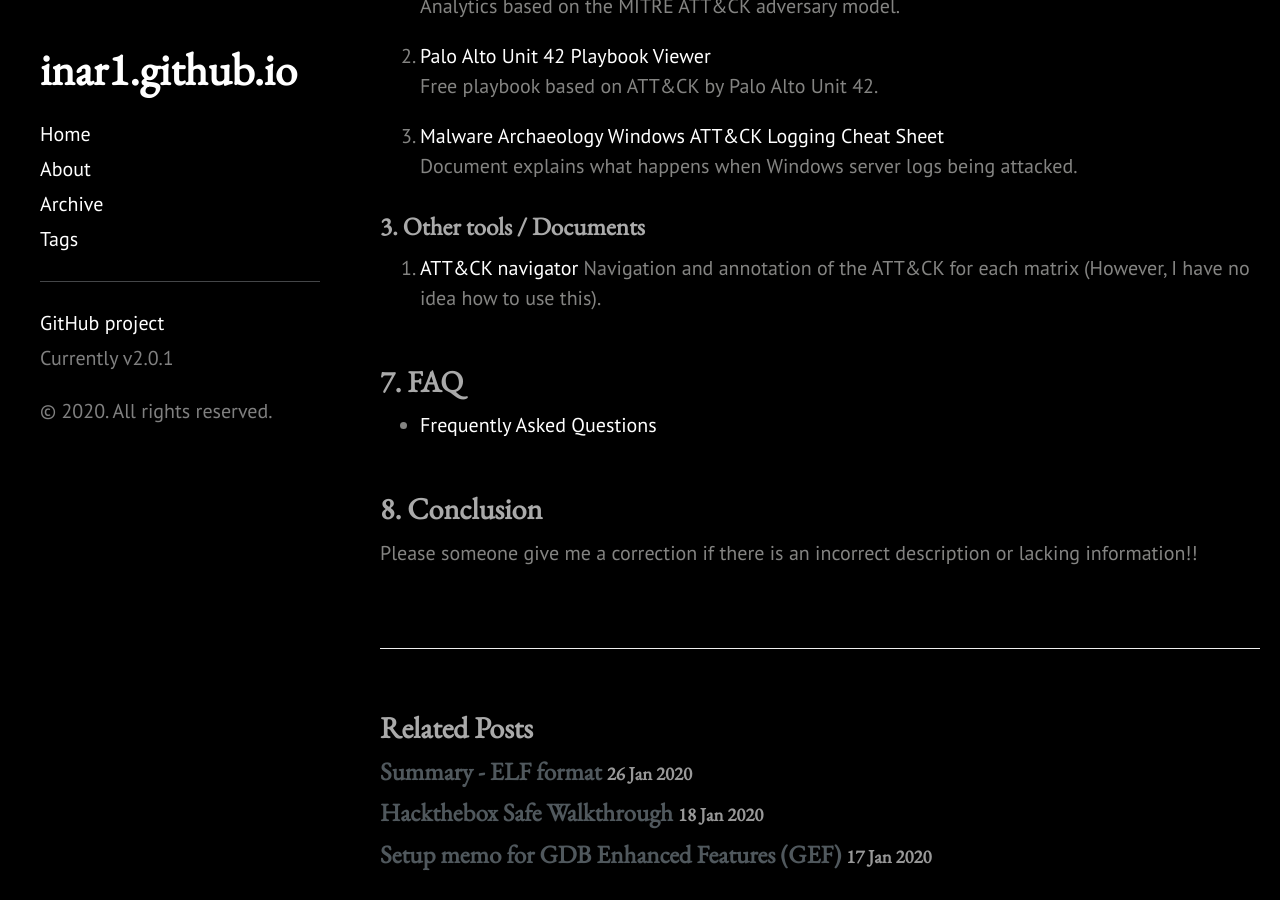
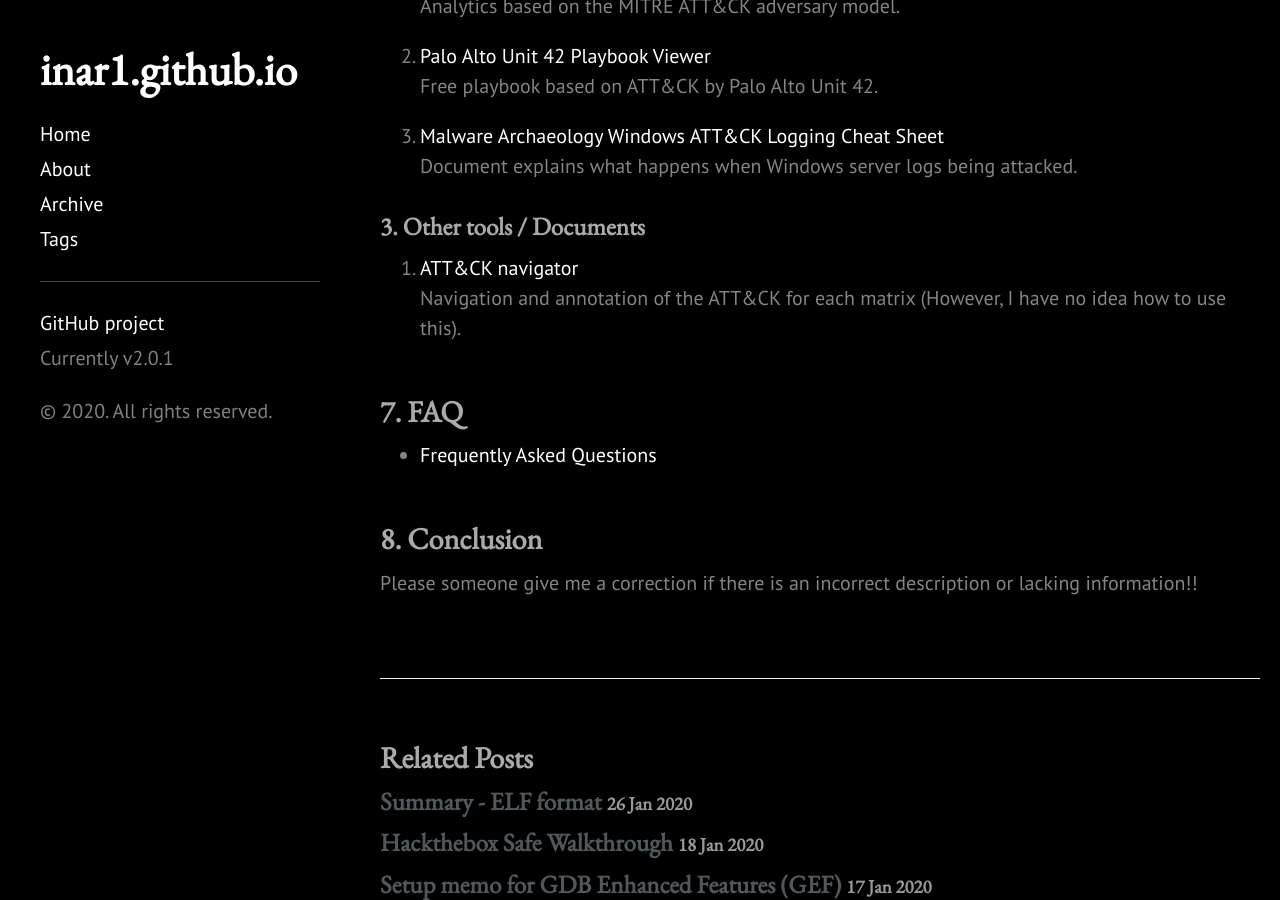
Before and after one commit to 1n4r1/1n4r1.github.io, a Jekyll site: the page built from _posts/2020-02-04-MITRE-ATTCK-summary.md, in a window 1280 px wide and 900 px high, scrolled down 4904 px. Built offline with Jekyll 4.4.1, drawn with Linux system fonts in a browser that asks for light colours; a style sheet for code colours, icons or effects is not loaded.

Commit message:
add new line

```diff
--- a/_posts/2020-02-04-MITRE-ATTCK-summary.md
+++ b/_posts/2020-02-04-MITRE-ATTCK-summary.md
@@ -116,7 +116,7 @@ Free playbook based on ATT&CK by Palo Alto Unit 42.
 Document explains what happens when Windows server logs being attacked.
 
 ### 3. Other tools / Documents
-1. <a href="https://mitre-attack.github.io/attack-navigator/">ATT&CK navigator</a>
+1. <a href="https://mitre-attack.github.io/attack-navigator/">ATT&CK navigator</a><br>
 Navigation and annotation of the ATT&CK for each matrix (However, I have no idea how to use this).
 <br>
 <br>
```
